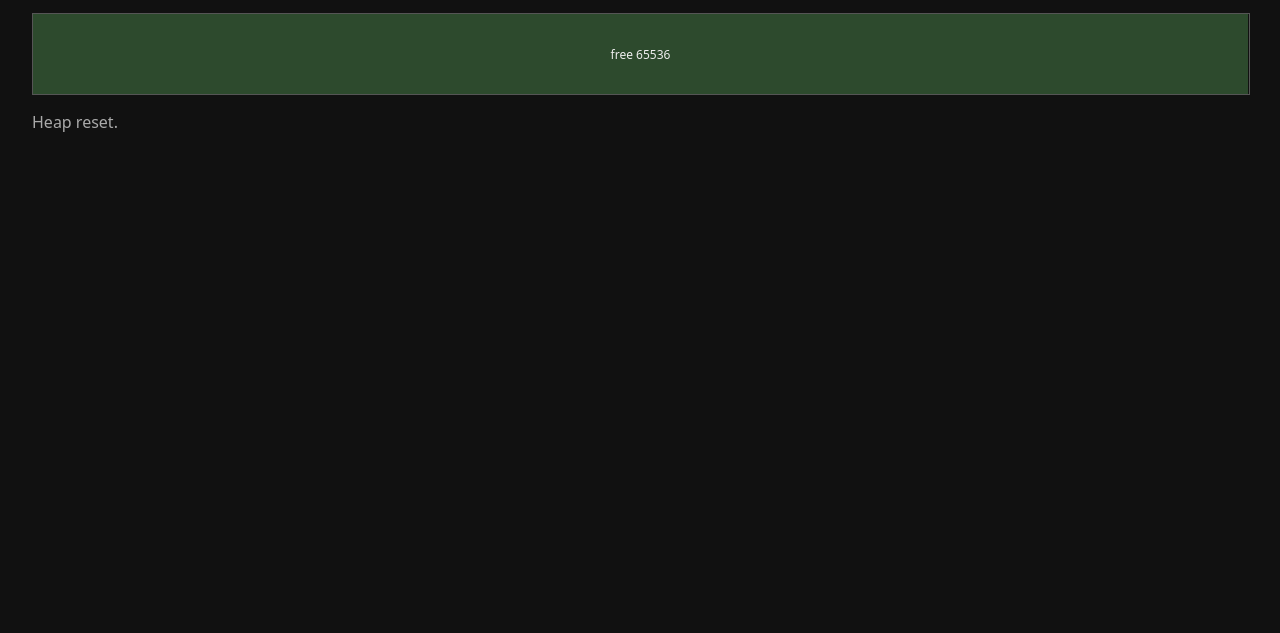
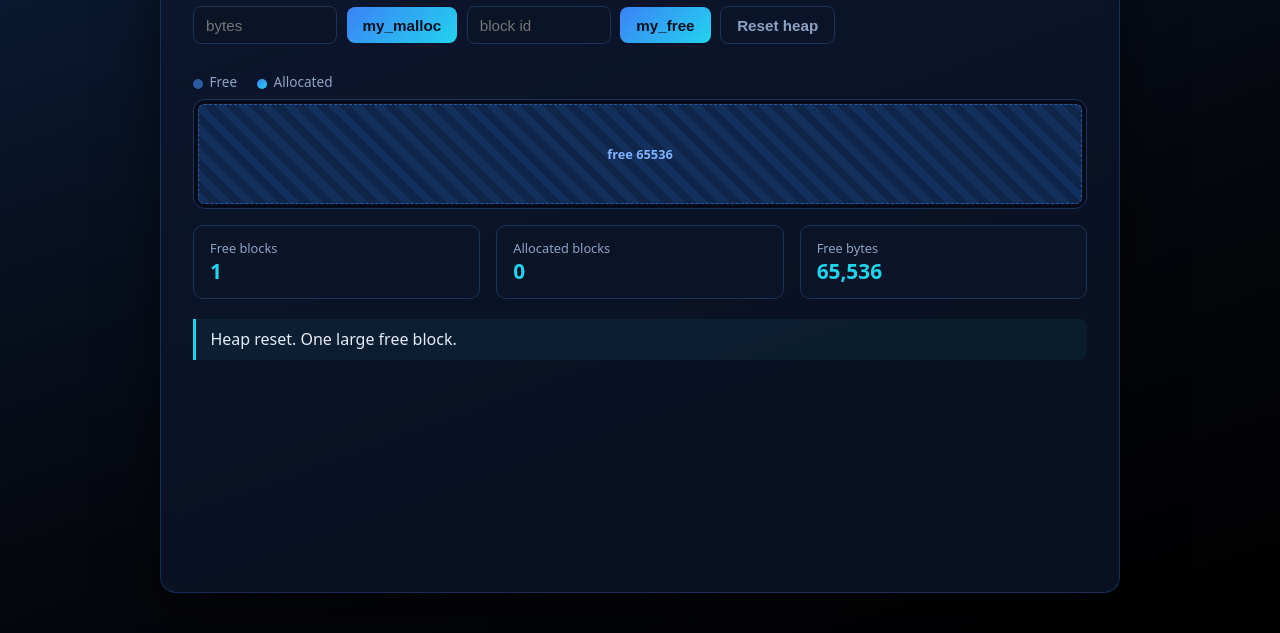
Before and after one commit to Darsh-sudo-cloud/mymalloc, a plain HTML site: page docs/index.html in a window 1280 px wide. Shown: the part 167-800 px from the top of the page. Drawn offline with Linux system fonts and the light colour scheme.

Commit message:
Restyle allocator demo with gradient theme

```diff
--- a/docs/index.html
+++ b/docs/index.html
@@ -2,35 +2,198 @@
 <html lang="en">
 <head>
   <meta charset="UTF-8">
+  <meta name="viewport" content="width=device-width, initial-scale=1">
   <title>mymalloc demo</title>
   <style>
-    body { font-family: system-ui, sans-serif; background: #111; color: #eee; margin: 2rem; }
-    h1 { margin-top: 0; }
-    .row { display: flex; gap: 0.5rem; align-items: center; margin: 0.5rem 0; flex-wrap: wrap; }
-    input { background: #222; color: #eee; border: 1px solid #444; border-radius: 4px; padding: 0.4rem; width: 8rem; }
-    button { background: #2f6fed; color: white; border: none; border-radius: 4px; padding: 0.45rem 0.9rem; cursor: pointer; }
-    button:hover { background: #4a86ff; }
-    #heap { display: flex; width: 100%; height: 80px; border: 1px solid #555; margin: 1rem 0; }
-    .block { display: flex; align-items: center; justify-content: center; font-size: 12px; overflow: hidden; border-right: 1px solid #111; }
-    .free { background: #2d4a2d; }
-    .used { background: #7a3b3b; }
-    #status { color: #aaa; min-height: 1.5rem; }
+    :root {
+      --blue: #3b82f6;
+      --cyan: #22d3ee;
+      --navy: #0b1d3a;
+      --black: #05070d;
+      --text: #e6edf8;
+      --muted: #8ea3c4;
+    }
+    * { box-sizing: border-box; }
+    body {
+      margin: 0;
+      min-height: 100vh;
+      font-family: system-ui, -apple-system, "Segoe UI", sans-serif;
+      color: var(--text);
+      background: linear-gradient(160deg, var(--navy) 0%, var(--black) 60%, #000 100%);
+      display: flex;
+      justify-content: center;
+      padding: 2.5rem 1rem;
+    }
+    .card {
+      width: 100%;
+      max-width: 960px;
+      background: rgba(12, 22, 44, 0.75);
+      border: 1px solid rgba(59, 130, 246, 0.25);
+      border-radius: 16px;
+      padding: 2rem;
+      box-shadow: 0 20px 60px rgba(0, 0, 0, 0.5);
+      backdrop-filter: blur(6px);
+    }
+    h1 {
+      margin: 0 0 0.25rem;
+      font-size: 2.2rem;
+      background: linear-gradient(90deg, var(--cyan), var(--blue));
+      -webkit-background-clip: text;
+      background-clip: text;
+      color: transparent;
+    }
+    .sub { color: var(--muted); margin: 0 0 1.5rem; line-height: 1.5; }
+    .controls {
+      display: flex;
+      flex-wrap: wrap;
+      gap: 0.6rem;
+      align-items: center;
+    }
+    input {
+      background: #0a1426;
+      color: var(--text);
+      border: 1px solid #1e3358;
+      border-radius: 8px;
+      padding: 0.6rem 0.75rem;
+      width: 9rem;
+      font-size: 0.95rem;
+      transition: border-color 0.2s, box-shadow 0.2s;
+    }
+    input:focus {
+      outline: none;
+      border-color: var(--cyan);
+      box-shadow: 0 0 0 3px rgba(34, 211, 238, 0.2);
+    }
+    button {
+      background: linear-gradient(135deg, var(--blue), var(--cyan));
+      color: #04101f;
+      font-weight: 600;
+      border: none;
+      border-radius: 8px;
+      padding: 0.6rem 1rem;
+      font-size: 0.95rem;
+      cursor: pointer;
+      transition: transform 0.15s, box-shadow 0.15s;
+    }
+    button:hover {
+      transform: translateY(-1px);
+      box-shadow: 0 6px 18px rgba(34, 211, 238, 0.35);
+    }
+    button.ghost {
+      background: transparent;
+      color: var(--muted);
+      border: 1px solid #1e3358;
+    }
+    button.ghost:hover { color: var(--text); box-shadow: none; }
+    .legend {
+      display: flex;
+      gap: 1.25rem;
+      margin: 1.75rem 0 0.5rem;
+      font-size: 0.85rem;
+      color: var(--muted);
+    }
+    .dot {
+      display: inline-block;
+      width: 10px;
+      height: 10px;
+      border-radius: 50%;
+      margin-right: 0.4rem;
+      vertical-align: middle;
+    }
+    #heap {
+      display: flex;
+      height: 110px;
+      border-radius: 12px;
+      overflow: hidden;
+      background: #050b18;
+      border: 1px solid #1e3358;
+      padding: 4px;
+      gap: 3px;
+    }
+    .block {
+      display: flex;
+      align-items: center;
+      justify-content: center;
+      min-width: 34px;
+      border-radius: 6px;
+      font-size: 0.8rem;
+      font-weight: 600;
+      white-space: nowrap;
+      overflow: hidden;
+      animation: pop 0.35s ease-out;
+    }
+    .free {
+      background: repeating-linear-gradient(45deg, #13305c, #13305c 8px, #0f2549 8px, #0f2549 16px);
+      color: #7fb3ff;
+      border: 1px dashed #2c5aa0;
+    }
+    .used {
+      background: linear-gradient(135deg, var(--blue), var(--cyan));
+      color: #04101f;
+      box-shadow: 0 0 14px rgba(34, 211, 238, 0.25);
+    }
+    @keyframes pop {
+      from { opacity: 0; transform: scale(0.92); }
+      to   { opacity: 1; transform: scale(1); }
+    }
+    .stats {
+      display: flex;
+      gap: 1rem;
+      margin-top: 1rem;
+      flex-wrap: wrap;
+    }
+    .stat {
+      flex: 1;
+      min-width: 150px;
+      background: #0a1426;
+      border: 1px solid #1e3358;
+      border-radius: 10px;
+      padding: 0.8rem 1rem;
+    }
+    .stat span { display: block; color: var(--muted); font-size: 0.8rem; }
+    .stat strong { font-size: 1.3rem; color: var(--cyan); }
+    #status {
+      margin-top: 1.25rem;
+      min-height: 1.5rem;
+      color: var(--text);
+      padding: 0.6rem 0.9rem;
+      border-left: 3px solid var(--cyan);
+      background: rgba(34, 211, 238, 0.06);
+      border-radius: 0 8px 8px 0;
+    }
   </style>
 </head>
 <body>
+  <main class="card">
     <h1>mymalloc demo</h1>
-  <p>A JavaScript port of the C allocator. Each bar is a block on a 64 KB heap. Green is free, red is allocated.</p>
+    <p class="sub">
+      A JavaScript port of the C allocator. Allocate blocks, free them, and watch the heap
+      split and merge on a 64 KB heap.
+    </p>
 
-  <div class="row">
+    <div class="controls">
       <input id="size" type="number" min="1" placeholder="bytes">
       <button id="malloc">my_malloc</button>
       <input id="id" type="number" min="1" placeholder="block id">
       <button id="free">my_free</button>
-    <button id="reset">Reset heap</button>
+      <button id="reset" class="ghost">Reset heap</button>
+    </div>
+
+    <div class="legend">
+      <span><span class="dot" style="background:#2c5aa0"></span>Free</span>
+      <span><span class="dot" style="background:linear-gradient(135deg,#3b82f6,#22d3ee)"></span>Allocated</span>
     </div>
 
     <div id="heap"></div>
+
+    <div class="stats">
+      <div class="stat"><span>Free blocks</span><strong id="freeCount">0</strong></div>
+      <div class="stat"><span>Allocated blocks</span><strong id="usedCount">0</strong></div>
+      <div class="stat"><span>Free bytes</span><strong id="freeBytes">0</strong></div>
+    </div>
+
     <p id="status"></p>
+  </main>
 
   <script>
     const HEAP_SIZE = 64 * 1024;
@@ -41,7 +204,7 @@
     function reset() {
       blocks = [{ size: HEAP_SIZE, free: true, id: null }];
       nextId = 1;
-      render("Heap reset.");
+      render("Heap reset. One large free block.");
     }
 
     function align8(n) { return (n + 7) & ~7; }
@@ -84,13 +247,22 @@
     function render(message) {
       const heap = document.getElementById("heap");
       heap.innerHTML = "";
+      let freeCount = 0, usedCount = 0, freeBytes = 0;
+
       blocks.forEach(b => {
         const d = document.createElement("div");
         d.className = "block " + (b.free ? "free" : "used");
         d.style.flex = b.size;
-        d.textContent = b.free ? `free ${b.size}` : `#${b.id} (${b.size})`;
+        d.textContent = b.free ? `free ${b.size}` : `#${b.id} · ${b.size} B`;
+        d.title = b.free ? `Free block, ${b.size} bytes` : `Block #${b.id}, ${b.size} bytes`;
         heap.appendChild(d);
+
+        if (b.free) { freeCount++; freeBytes += b.size; } else { usedCount++; }
       });
+
+      document.getElementById("freeCount").textContent = freeCount;
+      document.getElementById("usedCount").textContent = usedCount;
+      document.getElementById("freeBytes").textContent = freeBytes.toLocaleString();
       document.getElementById("status").textContent = message || "";
     }
 
```
Lines whose indentation alone changed are shown as unchanged.
